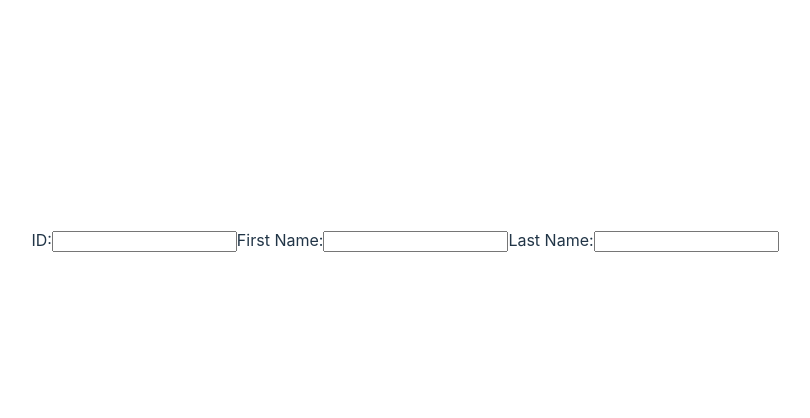
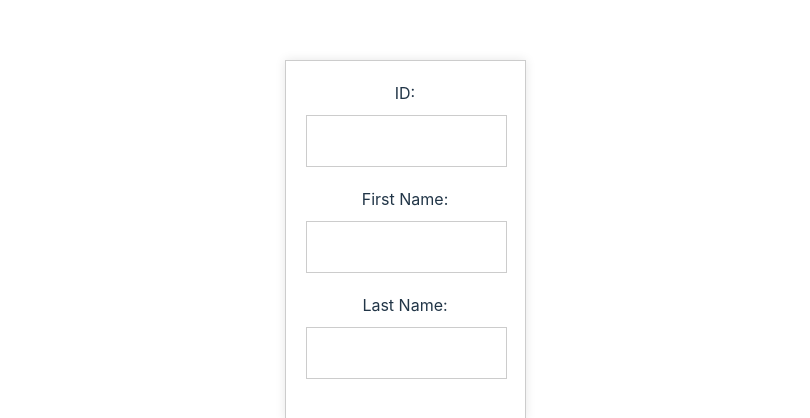
Before and after one commit to minuta/vue-lab, a Vue app: page / in a window 1280 px wide. Shown: the part 160-578 px from the top of the page, without its empty margins (235-1045 px from the left). Built offline with nearby package versions, Linux system fonts and the light colour scheme.

Commit message:
add styling for the form and remove obsolete stuff

```diff
--- a/index.html
+++ b/index.html
@@ -4,7 +4,7 @@
     <meta charset="UTF-8" />
     <link rel="icon" type="image/svg+xml" href="/vite.svg" />
     <meta name="viewport" content="width=device-width, initial-scale=1.0" />
-    <title>Vite + Vue + TS</title>
+    <title>Vue Lab</title>
   </head>
   <body>
     <div id="app"></div>
--- a/src/App.vue
+++ b/src/App.vue
@@ -5,29 +5,9 @@ import Main from './components/Main.vue'
 </script>
 
 <template>
-<!--  <div>-->
-<!--    <a href="https://vitejs.dev" target="_blank">-->
-<!--      <img src="/vite.svg" class="logo" alt="Vite logo" />-->
-<!--    </a>-->
-<!--    <a href="https://vuejs.org/" target="_blank">-->
-<!--      <img src="./assets/vue.svg" class="logo vue" alt="Vue logo" />-->
-<!--    </a>-->
-<!--  </div>-->
   <Main />
-<!--  <HelloWorld msg="Vite + Vue" />-->
 </template>
 
 <style scoped>
-.logo {
-  height: 6em;
-  padding: 1.5em;
-  will-change: filter;
-  transition: filter 300ms;
-}
-.logo:hover {
-  filter: drop-shadow(0 0 2em #646cffaa);
-}
-.logo.vue:hover {
-  filter: drop-shadow(0 0 2em #42b883aa);
-}
+
 </style>
--- a/src/components/Main.vue
+++ b/src/components/Main.vue
@@ -1,15 +1,3 @@
-<!--<script setup lang="ts">-->
-
-<!--</script>-->
-
-<!--<template>-->
-
-<!--</template>-->
-
-<!--<style scoped>-->
-
-<!--</style>-->
-
 <template>
   <div>
     <form @submit.prevent="fetchUserData">
@@ -59,4 +47,35 @@ export default defineComponent({
 
 <style scoped>
 /* Add your styles here */
+
+form {
+  max-width: 300px;
+  margin: 40px auto;
+  padding: 20px;
+  //background-color: #f9f9f9;
+  border: 1px solid #ccc;
+  box-shadow: 0 0 10px rgba(0, 0, 0, 0.1);
+}
+label {
+  display: block;
+  margin-bottom: 10px;
+}
+input[type="text"] {
+  width: 90%;
+  height: 30px;
+  margin-bottom: 20px;
+  padding: 10px;
+  border: 1px solid #ccc;
+}
+button[type="submit"] {
+  background-color: #4CAF50;
+  color: #fff;
+  padding: 10px 20px;
+  border: none;
+  border-radius: 5px;
+  cursor: pointer;
+}
+button[type="submit"]:hover {
+  background-color: #3e8e41;
+}
 </style>
```
